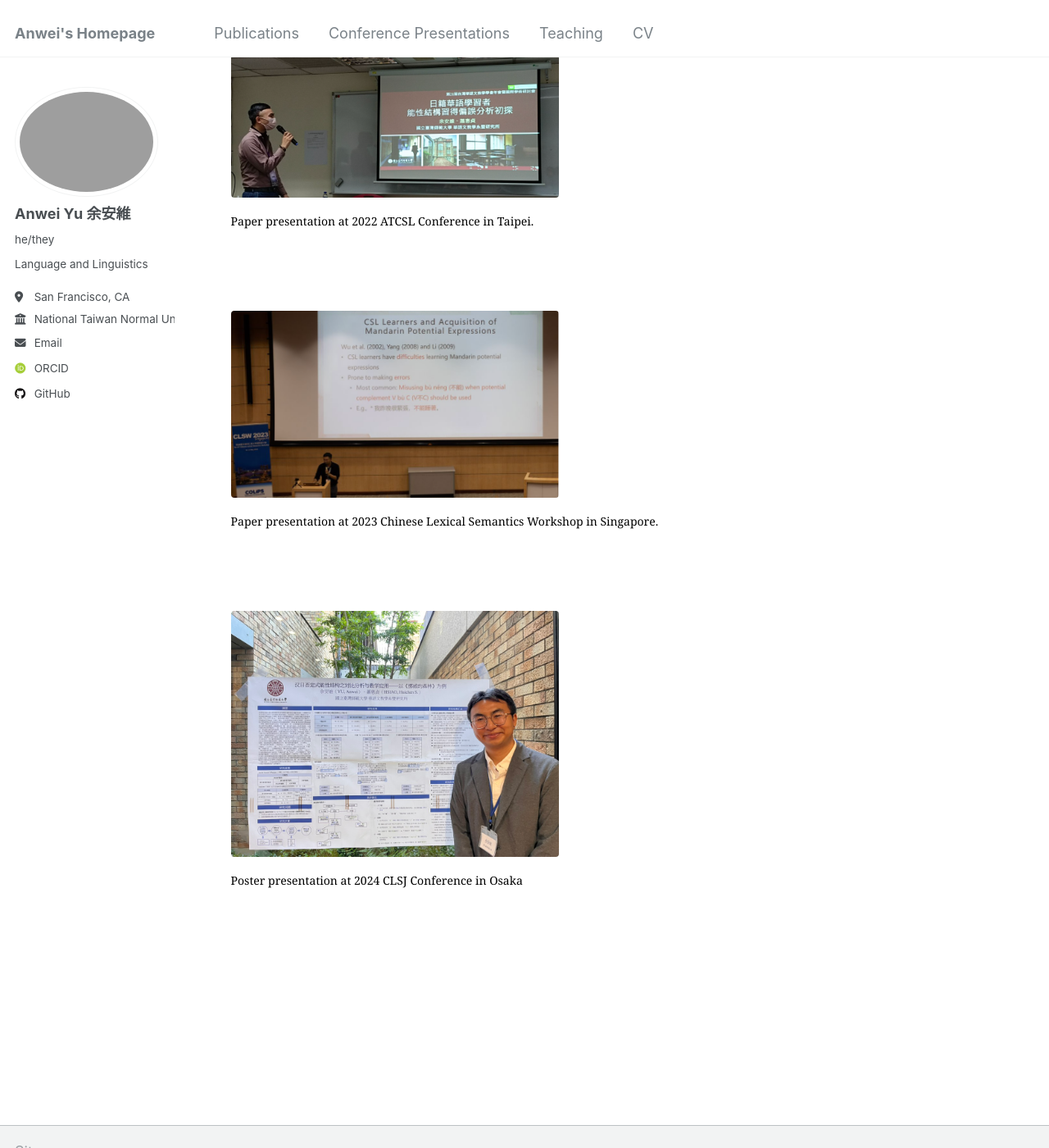
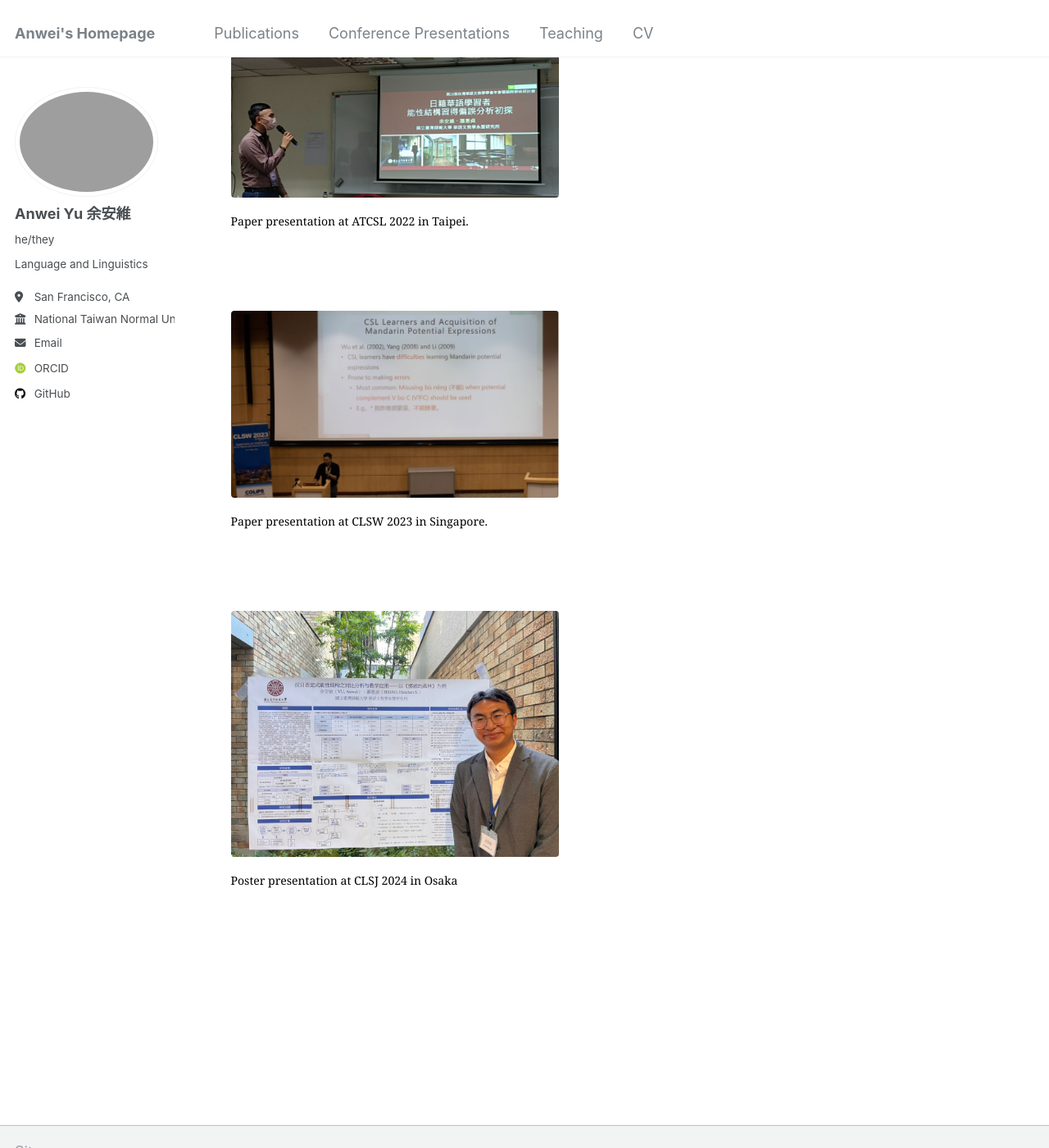
Before and after one commit to anweiyu/anweiyu.github.io, a Jekyll site: the page built from _pages/talks.html, in a window 1280 px wide and 1400 px high, scrolled down 1575 px. Shown: the whole window at 82% size. Built offline with Jekyll 4.4.1, drawn with Linux system fonts in a browser that asks for light colours; some web fonts are replaced.

Commit message:
Update talks.html

```diff
--- a/_pages/talks.html
+++ b/_pages/talks.html
@@ -21,7 +21,7 @@ author_profile: true
 ・<strong>Yu, Anwei</strong> (2020, October 30). <em>Japanese Pronunciation</em> [Virtual Workshop]. Department of East Asian Languages and Cultures, University of California, Davis.<br><br>
 <figure>
      <img src="{{site.baseurl}}/images/ATCSL 2022.png" alt="ATCSL 2022 Presentation" class="responsive-img">
-    <figcaption>Paper presentation at 2022 ATCSL Conference in Taipei.</figcaption>
+    <figcaption>Paper presentation at ATCSL 2022 in Taipei.</figcaption>
 </figure>
 
 <style>
@@ -47,7 +47,7 @@ author_profile: true
 </style><br>
 <figure>
     <img src="{{site.baseurl}}/images/CLSW 2023.png" alt="CLSW 2023 Presentation" class="responsive-img">
-    <figcaption>Paper presentation at 2023 Chinese Lexical Semantics Workshop in Singapore.</figcaption>
+    <figcaption>Paper presentation at CLSW 2023 in Singapore.</figcaption>
 </figure>
 
 <style>
@@ -73,7 +73,7 @@ author_profile: true
 </style><br>
 <figure>
     <img src="{{site.baseurl}}/images/CLSJ 2024.jpeg" alt="CLSJ 2024 Presentation" class="responsive-img">
-    <figcaption>Poster presentation at 2024 CLSJ Conference in Osaka</figcaption>
+    <figcaption>Poster presentation at CLSJ 2024 in Osaka</figcaption>
 </figure>
 
  <style>
```
